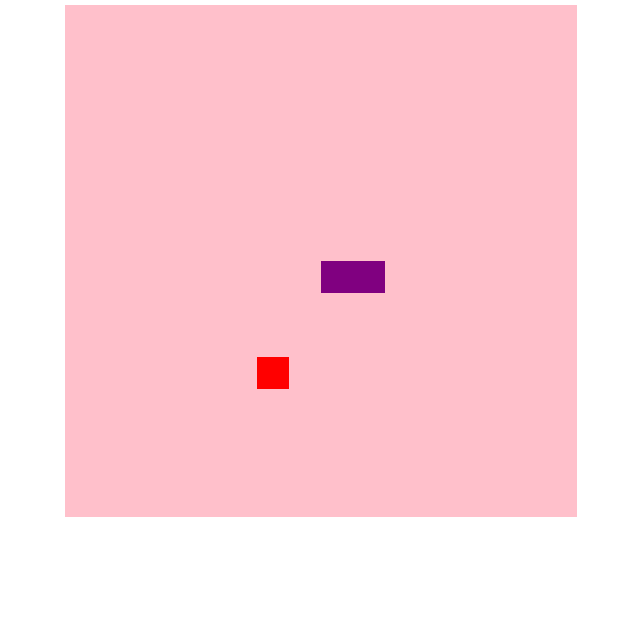
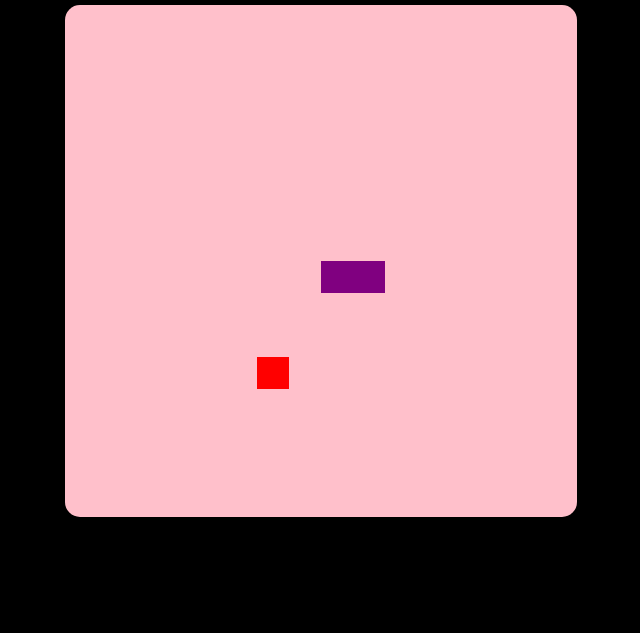
Before and after one commit to marinaoliv4/SnakeGame, a plain HTML site: page index.html in a window 1280 px wide. Shown: the part 167-800 px from the top of the page, without its empty margins (319-959 px from the left). Drawn offline with Linux system fonts and the light colour scheme.

Commit message:
ajuste no estilo

```diff
--- a/script.js
+++ b/script.js
@@ -16,6 +16,7 @@ let food = {
 function criarBG() { /* criar background*/
       context.fillStyle = "pink"; /*estilo */
       context.fillRect(0, 0, 16 * box, 16 * box); /*desenho do retangulo onde vai acontecer o jogo*/
+
 }
 
 function criarCobrinha() {
@@ -50,7 +51,7 @@ function iniciarJogo() {
       for(i = 1; i < snake.length; i++) {
           if(snake[0].x == snake[i].x && snake[0].y == snake[i].y){
             clearInterval(jogo);
-            alert ("Você perdeu!");
+            alert ("Você perdeu!")
           }
       }
 
--- a/style.css
+++ b/style.css
@@ -1,4 +1,5 @@
 body {
+        background-color: black;
         height: 95vh;
         width: 95;
         display: flex;
@@ -9,3 +10,13 @@ body {
         font-family: Verdana, Geneva, Tahoma, sans-serif;
 
 }
+
+canvas {
+    border-radius: 15px;
+
+}
+
+.criarCobrinha {
+
+    border-radius: 100px;
+}
```
